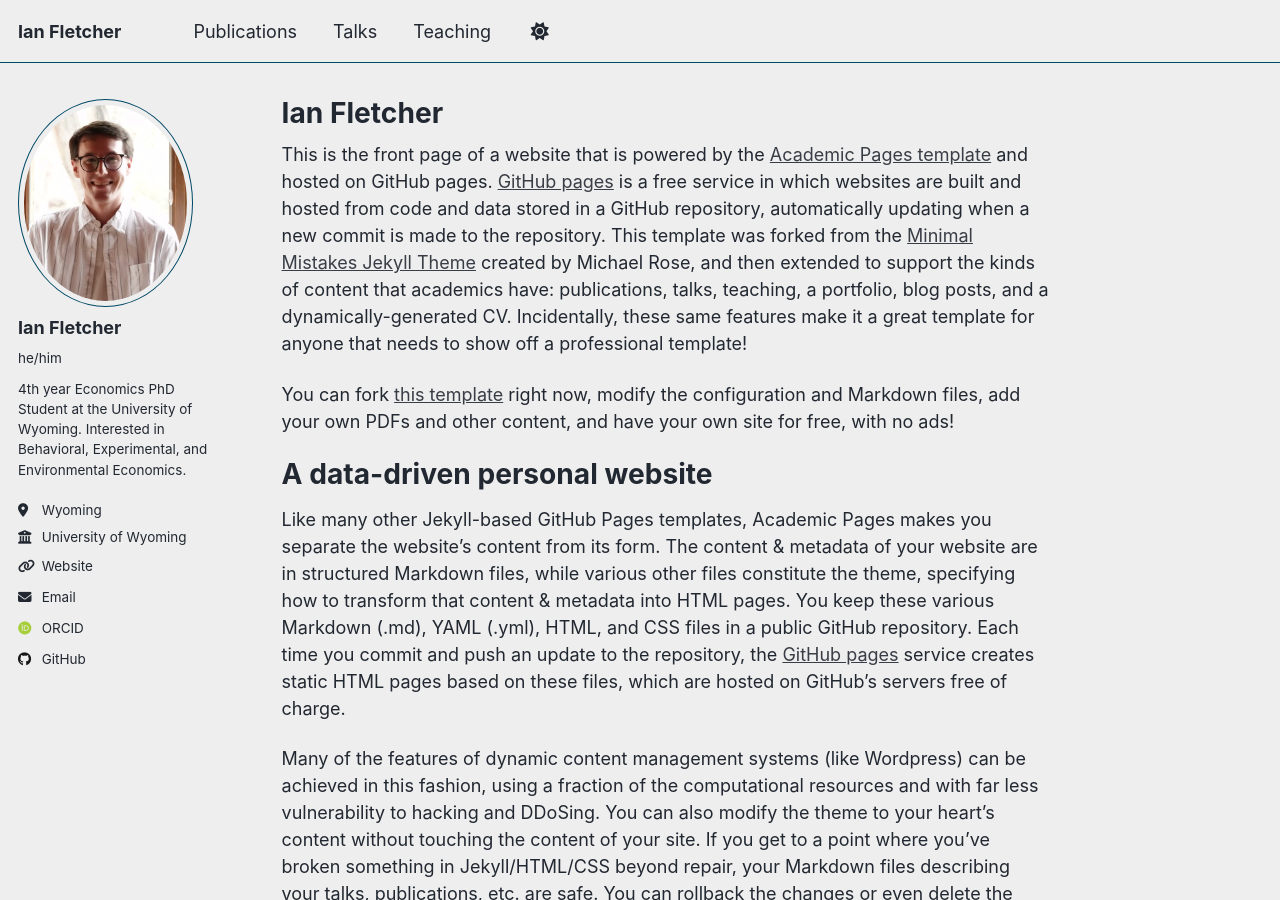
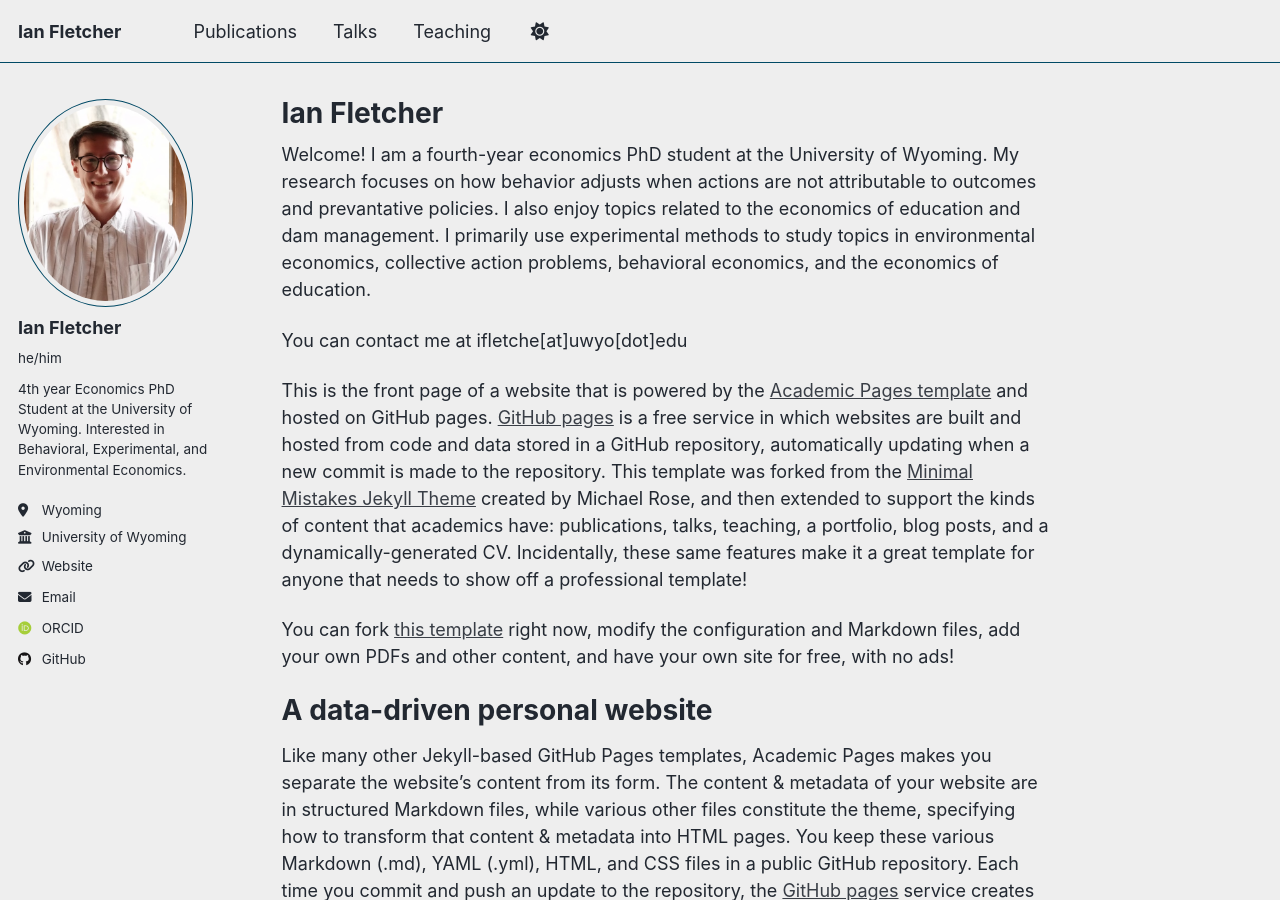
Before and after one commit to fletcherian/fletcherian.github.io, a Jekyll site: the page built from _pages/about.md, in a window 1280 px wide and 900 px high. Built offline with Jekyll 4.4.1, drawn with Linux system fonts in a browser that asks for light colours; some web fonts are replaced; a script that is not in the unit is left out.

Commit message:
Update about.md

```diff
--- a/_pages/about.md
+++ b/_pages/about.md
@@ -6,6 +6,11 @@ redirect_from:
   - /about/
   - /about.html
 ---
+
+Welcome! I am a fourth-year economics PhD student at the University of Wyoming. My research focuses on how behavior adjusts when actions are not attributable to outcomes and prevantative policies. I also enjoy topics related to the economics of education and dam management. I primarily use experimental methods to study topics in environmental economics, collective action problems, behavioral economics, and the economics of education.
+
+You can contact me at ifletche\[at\]uwyo\[dot\]edu
+
 
 This is the front page of a website that is powered by the [Academic Pages template](https://github.com/academicpages/academicpages.github.io) and hosted on GitHub pages. [GitHub pages](https://pages.github.com) is a free service in which websites are built and hosted from code and data stored in a GitHub repository, automatically updating when a new commit is made to the repository. This template was forked from the [Minimal Mistakes Jekyll Theme](https://mmistakes.github.io/minimal-mistakes/) created by Michael Rose, and then extended to support the kinds of content that academics have: publications, talks, teaching, a portfolio, blog posts, and a dynamically-generated CV. Incidentally, these same features make it a great template for anyone that needs to show off a professional template!
 
```
